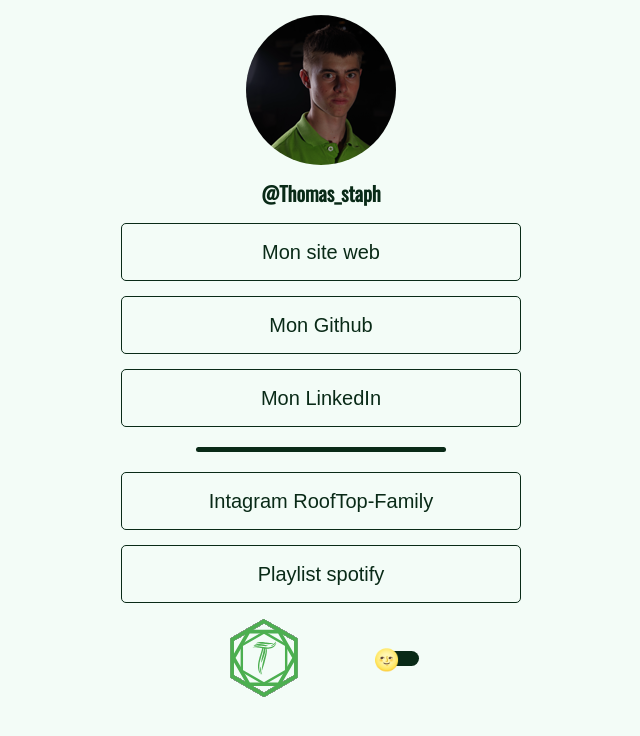
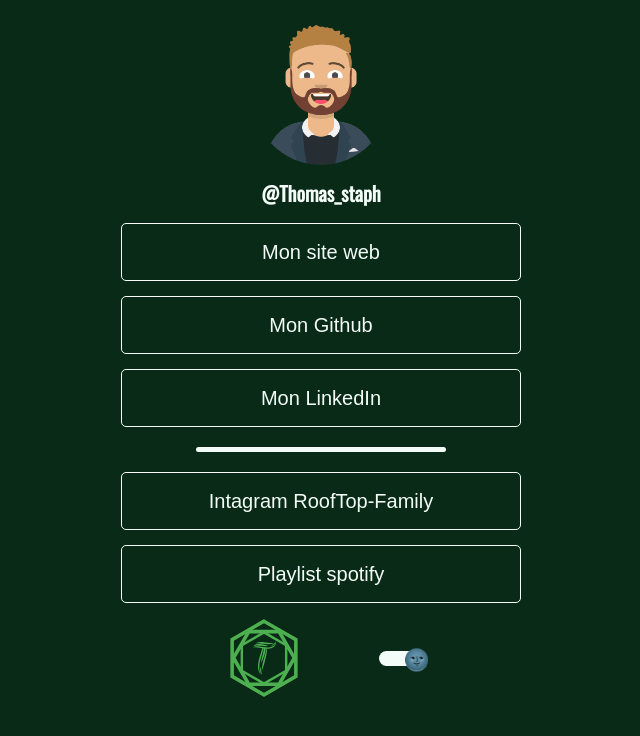
Before and after one commit to Th0m4/info.th0m4.fr, a plain HTML site: page index.html in a window 1280 px wide. Shown: the whole page, without its empty margins (319-959 px from the left). Drawn offline with nearby package versions, Linux system fonts and the light colour scheme.

Commit message:
Update some stuff

```diff
--- a/app/js/script.js
+++ b/app/js/script.js
@@ -3,8 +3,6 @@ let theme_box = document.getElementById("darklight");
 let darklight_label = document.getElementById("theme_label");
 
 theme_box.addEventListener("click", () => {
-  console.info(theme_box.checked);
-
   if (theme_box.checked == true) {
     darklight_label.innerHTML = "🌚";
     document.documentElement.setAttribute("data-theme", "dark");
--- a/app/scss/_content.scss
+++ b/app/scss/_content.scss
@@ -32,7 +32,7 @@ main {
   .separator {
     padding: 2.5px 10%;
     border-radius: 5px;
-
+    max-width: 350px;
     margin: 5px 0 20px 0;
     background-color: var(--background-inverted);
   }
--- a/app/scss/_header.scss
+++ b/app/scss/_header.scss
@@ -7,6 +7,7 @@ header {
 
   img {
     border-radius: 50%;
+    height: 150px;
     max-width: fit-content;
   }
 
--- a/index.html
+++ b/index.html
@@ -1,5 +1,5 @@
 <!DOCTYPE html>
-<html lang="fr" data-theme="light">
+<html lang="fr" data-theme="dark">
   <head>
     <meta charset="UTF-8" />
     <meta name="viewport" content="width=device-width, initial-scale=1.0" />
@@ -16,7 +16,7 @@
 
   <body>
     <header>
-      <img src="/app/img/profile.jpg" alt="profile pic" />
+      <img src="/app/img/profile.png" alt="profile pic" />
       <h1>@Thomas_staph</h1>
     </header>
 
@@ -71,8 +71,8 @@
 
       <!-- <img src="/app/img/logo.png" alt="logo" class="logo/> -->
       <div class="theme_switch">
-        <input type="checkbox" name="theme_switch" id="darklight" />
-        <label for="darklight" id="theme_label">🌝</label>
+        <input type="checkbox" name="theme_switch" id="darklight" checked/>
+        <label for="darklight" id="theme_label">🌚</label>
         </div>
     </footer>
 
```
Also changed, not shown: app/img/profile.jpg (deleted), app/img/profile.png (added), dist/style.css, 1 other file.
